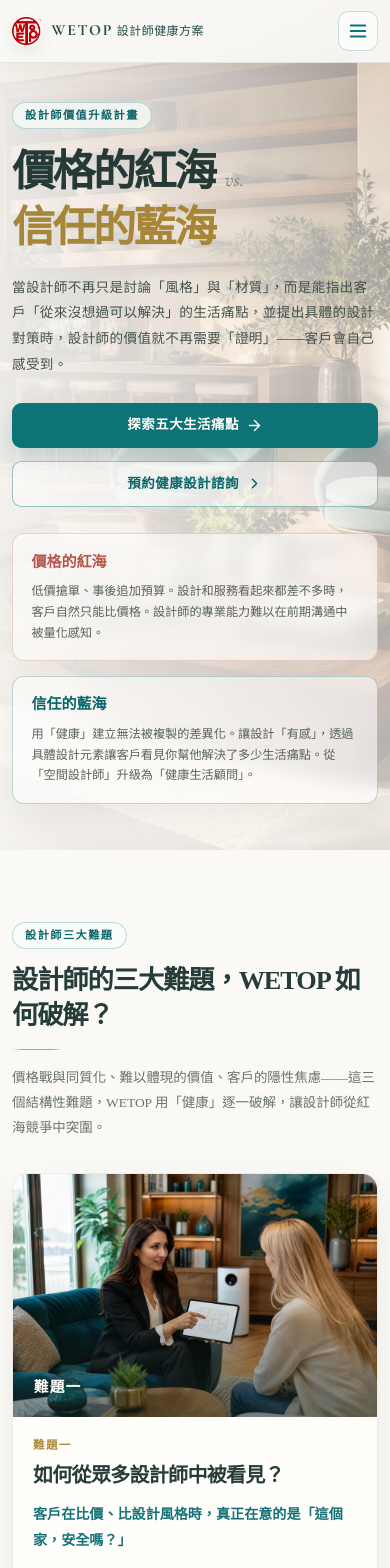
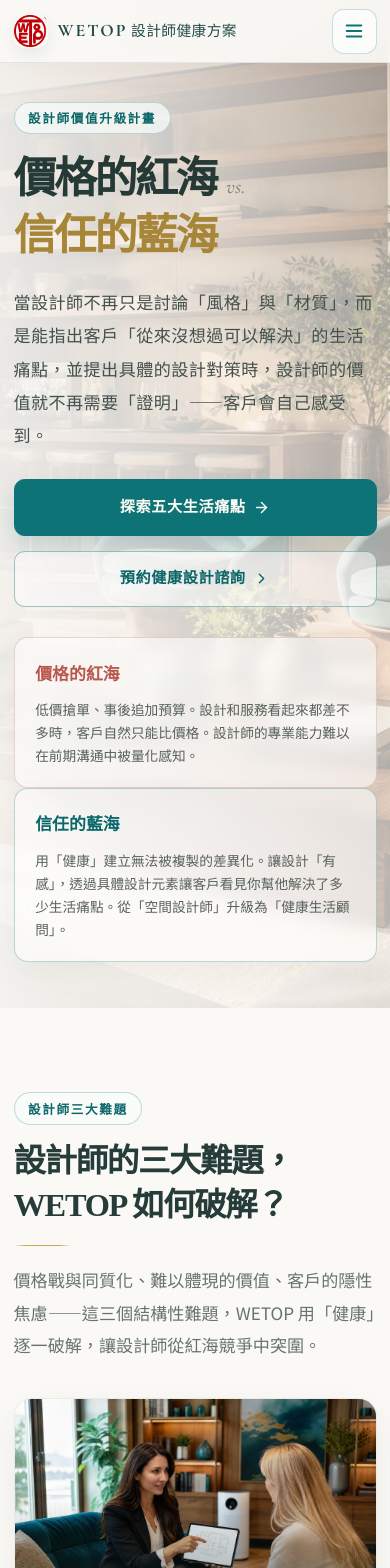
Before and after one commit to kavowu/Interior-Designer, a React (Vite) app: page / in a window 390 px wide. Shown: the top 1568 px of the page. Built offline with nearby package versions, Linux system fonts and the light colour scheme.

Commit message:
Improve overall typography readability

```diff
--- a/index.css
+++ b/index.css
@@ -178,13 +178,27 @@
   html {
     scroll-behavior: smooth;
     scroll-padding-top: 84px;
+    font-size: 19px;
   }
 
   body {
     min-width: 320px;
-    font-family: "Noto Serif TC", serif;
+    font-family: "Noto Sans TC", "Noto Serif TC", serif;
+    line-height: 1.9;
     background: #faf9f6;
     color: #2e3731;
+    -webkit-font-smoothing: antialiased;
+    text-rendering: optimizeLegibility;
+  }
+
+  p,
+  li,
+  blockquote,
+  input,
+  select,
+  textarea,
+  button {
+    line-height: 1.9;
   }
 
   button,
@@ -235,10 +249,10 @@
     align-items: center;
     gap: 0.55rem;
     color: #244d49;
-    font-family: "Noto Serif TC", serif;
-    font-size: 0.86rem;
+    font-family: "Noto Sans TC", "Noto Serif TC", serif;
+    font-size: 0.92rem;
     font-weight: 500;
-    letter-spacing: 0.04em;
+    letter-spacing: 0.025em;
     line-height: 1;
     text-decoration: none;
     white-space: nowrap;
@@ -407,9 +421,9 @@
     max-width: 720px;
     margin: 1.4rem auto 0;
     color: #43504b;
-    font-size: clamp(0.9rem, 1.3vw, 1.04rem);
+    font-size: clamp(1.02rem, 1.45vw, 1.14rem);
     letter-spacing: 0.025em;
-    line-height: 2;
+    line-height: 2.05;
   }
 
   .hero-actions {
@@ -470,7 +484,7 @@
     display: grid;
     grid-template-columns: repeat(2, minmax(0, 1fr));
     width: min(100%, 750px);
-    gap: 0.9rem;
+    line-height: 1.9;
     margin-top: 2.45rem;
   }
 
@@ -535,8 +549,8 @@
   .section-heading > p {
     margin: 0;
     color: #69736d;
-    font-size: 0.92rem;
-    line-height: 1.9;
+    font-size: 1.06rem;
+    line-height: 1.95;
   }
 
   .section-heading-light .section-kicker {
@@ -607,23 +621,23 @@
   .challenge-content { padding: clamp(1.5rem, 3.4vw, 2.4rem); }
   .challenge-eyebrow { margin: 0; color: #ae8c3d; font-size: 0.72rem; font-weight: 700; letter-spacing: 0.12em; }
   .challenge-content h3 { margin: 0.45rem 0 0; color: #273d39; font-size: clamp(1.25rem, 2vw, 1.62rem); font-weight: 700; letter-spacing: -0.035em; line-height: 1.42; }
-  .challenge-lead { margin: 0.8rem 0 0; color: #167277; font-size: 0.88rem; font-weight: 600; line-height: 1.8; }
+  .challenge-lead { margin: 0.8rem 0 0; color: #167277; font-size: 1.02rem; font-weight: 600; line-height: 1.88; }
   .challenge-copy { display: grid; gap: 0.9rem; margin-top: 1.25rem; }
   .challenge-copy h4,
-  .pain-detail h4 { margin: 0; color: #a8893f; font-size: 0.71rem; font-weight: 700; letter-spacing: 0.07em; }
-  .challenge-copy p { margin: 0.32rem 0 0; color: #5f6963; font-size: 0.79rem; line-height: 1.75; }
+  .pain-detail h4 { margin: 0; color: #a8893f; font-size: 0.82rem; font-weight: 700; letter-spacing: 0.07em; }
+  .challenge-copy p { margin: 0.32rem 0 0; color: #5f6963; font-size: 0.95rem; line-height: 1.86; }
   .challenge-highlights { display: grid; gap: 0.45rem; padding: 0; margin: 1.2rem 0 0; list-style: none; }
-  .challenge-highlights li { display: flex; align-items: flex-start; gap: 0.45rem; color: #3e645e; font-size: 0.76rem; line-height: 1.55; }
+  .challenge-highlights li { display: flex; align-items: flex-start; gap: 0.45rem; color: #3e645e; font-size: 0.92rem; line-height: 1.72; }
   .challenge-highlights svg { flex: 0 0 auto; margin-top: 0.08rem; color: #0d7377; }
 
   .script-callout { margin-top: 1.4rem; padding: 0.9rem; border: 1px solid rgb(201 168 76 / 34%); border-radius: 0.7rem; background: #fffcf4; }
-  .script-callout-head { display: flex; align-items: center; justify-content: space-between; gap: 0.8rem; color: #725c25; font-size: 0.75rem; font-weight: 700; }
+  .script-callout-head { display: flex; align-items: center; justify-content: space-between; gap: 0.8rem; color: #725c25; font-size: 0.88rem; font-weight: 700; }
   .copy-button,
-  .icon-copy-button { display: inline-flex; align-items: center; justify-content: center; gap: 0.35rem; color: #0d7377; border: 0; border-radius: 0.42rem; background: transparent; font-family: inherit; font-size: 0.72rem; font-weight: 700; transition: color 160ms cubic-bezier(0.23, 1, 0.32, 1), background-color 160ms cubic-bezier(0.23, 1, 0.32, 1), transform 160ms cubic-bezier(0.23, 1, 0.32, 1); }
+  .icon-copy-button { display: inline-flex; align-items: center; justify-content: center; gap: 0.35rem; color: #0d7377; border: 0; border-radius: 0.42rem; background: transparent; font-family: inherit; font-size: 0.82rem; font-weight: 700; transition: color 160ms cubic-bezier(0.23, 1, 0.32, 1), background-color 160ms cubic-bezier(0.23, 1, 0.32, 1), transform 160ms cubic-bezier(0.23, 1, 0.32, 1); }
   .copy-button { padding: 0.3rem 0.4rem; }
   .copy-button:hover,
   .icon-copy-button:hover { color: #07585c; background: rgb(13 115 119 / 9%); }
-  .script-callout blockquote { margin: 0.65rem 0 0; color: #535d56; font-family: "Cormorant Garamond", "Noto Serif TC", serif; font-size: 0.95rem; font-style: italic; line-height: 1.72; }
+  .script-callout blockquote { margin: 0.65rem 0 0; color: #535d56; font-family: "Cormorant Garamond", "Noto Serif TC", serif; font-size: 1.08rem; font-style: italic; line-height: 1.8; }
 
   .pain-section { background: linear-gradient(180deg, #f5f7f3 0%, #faf9f6 100%); }
   .pain-grid { display: grid; grid-template-columns: repeat(3, minmax(0, 1fr)); gap: 1rem; }
@@ -635,11 +649,11 @@
   .pain-card:hover .pain-image { transform: scale(1.055); }
   .pain-icon { position: absolute; z-index: 1; left: 0.9rem; bottom: 0.85rem; width: 2rem; height: 2rem; color: #fcfbf5; border: 1px solid rgb(255 255 255 / 45%); border-radius: 0.52rem; background: rgb(12 100 103 / 88%); box-shadow: 0 4px 13px rgb(0 0 0 / 12%); }
   .pain-card-body { padding: 1.08rem; }
-  .pain-card h3 { margin: 0; color: #2b4540; font-size: 1.04rem; font-weight: 700; letter-spacing: -0.025em; }
-  .pain-tagline { margin: 0.25rem 0 1.2rem; color: #877244; font-size: 0.77rem; }
+  .pain-card h3 { margin: 0; color: #2b4540; font-size: 1.12rem; font-weight: 700; letter-spacing: -0.025em; }
+  .pain-tagline { margin: 0.25rem 0 1.2rem; color: #877244; font-size: 0.95rem; }
   .pain-detail { padding-top: 0.8rem; border-top: 1px solid rgb(106 115 103 / 13%); }
   .pain-detail + .pain-detail { margin-top: 0.8rem; }
-  .pain-detail p { margin: 0.36rem 0 0; color: #626b65; font-size: 0.74rem; line-height: 1.72; }
+  .pain-detail p { margin: 0.36rem 0 0; color: #626b65; font-size: 0.9rem; line-height: 1.82; }
   .pain-value h4 { color: #0d7377; }
   .pain-grid .pain-card:nth-child(4) { grid-column: 1 / span 1; }
 
@@ -651,10 +665,10 @@
   .proposal-icon { position: absolute; z-index: 1; left: 0.75rem; bottom: 0.72rem; width: 1.82rem; height: 1.82rem; color: #f9f8f2; border-radius: 0.5rem; background: #0d7377; }
   .proposal-content { position: relative; padding: 0.9rem; }
   .proposal-heading { display: flex; align-items: flex-start; justify-content: space-between; gap: 0.5rem; }
-  .proposal-heading h3 { margin: 0; color: #274743; font-size: 0.9rem; line-height: 1.4; }
+  .proposal-heading h3 { margin: 0; color: #274743; font-size: 1.02rem; line-height: 1.55; }
   .icon-copy-button { width: 1.82rem; height: 1.82rem; flex: 0 0 auto; color: #13757a; }
   .quote-mark { margin-top: 0.85rem; color: #d1b161; opacity: 0.8; }
-  .proposal-content blockquote { margin: 0.18rem 0 0; color: #59645c; font-family: "Cormorant Garamond", "Noto Serif TC", serif; font-size: 0.88rem; font-style: italic; line-height: 1.78; }
+  .proposal-content blockquote { margin: 0.18rem 0 0; color: #59645c; font-family: "Cormorant Garamond", "Noto Serif TC", serif; font-size: 1rem; font-style: italic; line-height: 1.85; }
 
   .technology-section { background: #faf9f6; }
   .technology-hero { height: clamp(15rem, 30vw, 22rem); border-radius: 0.96rem; box-shadow: 0 18px 35px rgb(35 48 40 / 11%); }
@@ -666,11 +680,11 @@
   .technology-card { padding: 1.15rem; border: 1px solid rgb(91 104 94 / 12%); border-radius: 0.8rem; background: #fffefa; box-shadow: 0 12px 25px rgb(39 51 42 / 5%); }
   .technology-icon { width: 2.3rem; height: 2.3rem; color: #e8ddb3; border-radius: 0.65rem; background: #126e71; }
   .technology-card h3 { margin: 0.75rem 0 0; color: #294640; font-size: 0.95rem; line-height: 1.5; }
-  .technology-card p { margin: 0.55rem 0 0; color: #616b64; font-size: 0.75rem; line-height: 1.75; }
-  .not-product-row { display: flex; align-items: center; justify-content: center; flex-wrap: wrap; gap: 0.75rem 1rem; margin-top: 1.6rem; color: #706039; font-size: 0.78rem; text-align: center; }
+  .technology-card p { margin: 0.55rem 0 0; color: #616b64; font-size: 0.92rem; line-height: 1.9; }
+  .not-product-row { display: flex; align-items: center; justify-content: center; flex-wrap: wrap; gap: 0.75rem 1rem; margin-top: 1.6rem; color: #706039; font-size: 0.92rem; text-align: center; }
   .not-product-row > span { font-weight: 700; }
   .not-product-row > div { display: flex; justify-content: center; flex-wrap: wrap; gap: 0.42rem; }
-  .not-product-row em { padding: 0.25rem 0.52rem; color: #a3564d; border: 1px solid rgb(163 86 77 / 24%); border-radius: 999px; background: #fff7f4; font-size: 0.7rem; font-style: normal; }
+  .not-product-row em { padding: 0.25rem 0.52rem; color: #a3564d; border: 1px solid rgb(163 86 77 / 24%); border-radius: 999px; background: #fff7f4; font-size: 0.82rem; font-style: normal; }
 
   .service-section { background: linear-gradient(180deg, #f3f7f4 0%, #faf9f6 100%); }
   .service-visual { height: clamp(10rem, 19vw, 14rem); border-radius: 0.9rem; box-shadow: 0 16px 30px rgb(45 59 49 / 9%); }
@@ -679,14 +693,14 @@
   .service-number { display: block; color: #d4b55d; font-family: "Cormorant Garamond", serif; font-size: 2.25rem; font-weight: 700; line-height: 1; }
   .service-icon { width: 2.45rem; height: 2.45rem; margin: 0.65rem auto 0; color: #eef0dc; border-radius: 999px; background: #0d7377; }
   .service-step h3 { margin: 0.7rem 0 0; color: #294640; font-size: 1rem; }
-  .service-step p { margin: 0.5rem 0 0; color: #657069; font-size: 0.78rem; line-height: 1.75; }
+  .service-step p { margin: 0.5rem 0 0; color: #657069; font-size: 0.92rem; line-height: 1.9; }
   .service-connector { position: absolute; z-index: 1; top: 50%; left: calc(100% + 0.1rem); width: calc(1rem - 0.2rem); border-top: 1px dashed #c8b36e; }
 
   .comparison-section { background: linear-gradient(120deg, #135a5c 0%, #0b7276 52%, #0c6468 100%); }
   .comparison-visual { height: clamp(13rem, 25vw, 18.5rem); border: 1px solid rgb(255 255 255 / 22%); border-radius: 0.92rem; box-shadow: 0 18px 35px rgb(0 41 44 / 21%); }
   .comparison-table { overflow: hidden; margin-top: 1.15rem; border: 1px solid rgb(255 255 255 / 22%); border-radius: 0.88rem; background: rgb(255 255 255 / 94%); box-shadow: 0 18px 33px rgb(0 41 44 / 15%); }
   .comparison-table-row { display: grid; grid-template-columns: 0.78fr 1fr 1.15fr; }
-  .comparison-table-row > div { display: flex; align-items: center; padding: 0.84rem 1rem; border-top: 1px solid rgb(85 101 90 / 10%); color: #52605a; font-size: 0.78rem; line-height: 1.65; }
+  .comparison-table-row > div { display: flex; align-items: center; padding: 0.84rem 1rem; border-top: 1px solid rgb(85 101 90 / 10%); color: #52605a; font-size: 0.95rem; line-height: 1.8; }
   .comparison-table-row > div + div { border-left: 1px solid rgb(85 101 90 / 10%); }
   .comparison-table-head > div { color: #fbfaf5; border-top: 0; background: #276d6f; font-size: 0.8rem; font-weight: 700; }
   .comparison-label { color: #3c514b !important; font-weight: 700; background: #f5f4ec; }
@@ -743,7 +757,7 @@
     align-items: center;
     gap: 1.45rem;
     color: #63716c;
-    font-size: 0.77rem;
+    font-size: 0.9rem;
     letter-spacing: 0.035em;
   }
 
@@ -765,7 +779,7 @@
   .footer-quote {
     margin: 0;
     color: #7b8580;
-    font-size: 0.68rem;
+    font-size: 0.8rem;
     line-height: 1.8;
   }
 
@@ -773,7 +787,7 @@
     margin-top: 0.4rem;
     color: #8b938f;
     font-family: "Noto Serif TC", serif;
-    font-size: 0.66rem;
+    font-size: 0.78rem;
   }
 
   .mobile-menu-overlay {
@@ -895,12 +909,12 @@
     .page-container,
     .site-header-inner { width: min(100% - 1.5rem, 1180px); }
     .site-header-inner { min-height: 62px; }
-    .site-brand { font-size: 0.75rem; }
+    .site-brand { font-size: 0.82rem; }
     .site-brand strong { font-size: 0.98rem; }
     .brand-symbol { width: 1.9rem; height: 1.9rem; }
     .hero-content { align-items: flex-start; padding-top: 102px; text-align: left; }
     .hero-content h1 { justify-content: flex-start; font-size: clamp(2.1rem, 11vw, 3.05rem); }
-    .hero-lead { margin-inline: 0; font-size: 0.85rem; line-height: 1.9; }
+    .hero-lead { margin-inline: 0; font-size: 0.95rem; line-height: 1.95; }
     .hero-actions { justify-content: flex-start; width: 100%; }
     .hero-actions .button { flex: 1 1 100%; }
     .sea-cards { grid-template-columns: 1fr; margin-top: 1.65rem; }
@@ -908,12 +922,12 @@
     .section-heading { margin-bottom: 2rem; text-align: left; }
     .section-heading .section-kicker { margin-left: 0; }
     .section-heading .section-divider { margin-left: 0; }
-    .section-heading h2 { font-size: 1.64rem; }
-    .section-heading > p { font-size: 0.84rem; line-height: 1.85; }
+    .section-heading h2 { font-size: 1.8rem; }
+    .section-heading > p { font-size: 0.95rem; line-height: 1.9; }
     .challenge-image-wrap { min-height: 12.5rem; }
     .challenge-content { padding: 1.25rem; }
-    .challenge-copy p { font-size: 0.76rem; }
-    .script-callout blockquote { font-size: 0.87rem; }
+    .challenge-copy p { font-size: 0.9rem; }
+    .script-callout blockquote { font-size: 1rem; }
     .pain-grid,
     .scripts-grid,
     .technology-grid,
@@ -929,16 +943,20 @@
     .comparison-table { overflow: visible; border: 0; border-radius: 0; background: transparent; box-shadow: none; }
     .comparison-table-row { display: grid; grid-template-columns: 1fr 1fr; overflow: hidden; margin-bottom: 0.75rem; border: 1px solid rgb(255 255 255 / 31%); border-radius: 0.72rem; background: #fffefa; }
     .comparison-table-head { display: none; }
-    .comparison-table-row > div { min-height: auto; padding: 0.7rem; border-top: 0; font-size: 0.72rem; }
+    .comparison-table-row > div { min-height: auto; padding: 0.7rem; border-top: 0; font-size: 0.86rem; }
     .comparison-label { grid-column: 1 / -1; justify-content: center !important; color: #f5f4ec !important; background: #2b7072; }
     .comparison-old::before,
-    .comparison-new::before { display: block; margin-bottom: 0.22rem; font-size: 0.64rem; font-weight: 700; }
+    .comparison-new::before { display: block; margin-bottom: 0.22rem; font-size: 0.76rem; font-weight: 700; }
     .comparison-old::before { content: "一般設計師"; color: #b07861; }
     .comparison-new::before { content: "健康設計師"; color: #0d7377; }
     .form-two-columns { grid-template-columns: 1fr; }
     .consultation-form { padding: 1.15rem; }
     .pain-choice-row { gap: 0.42rem; }
-    .pain-choice { font-size: 0.69rem; }
+    .pain-choice { font-size: 0.9rem; }
+  }
+
+  @media (max-width: 620px) {
+    html { font-size: 18px; }
   }
 
   @media (prefers-reduced-motion: reduce) {
--- a/index.html
+++ b/index.html
@@ -9,7 +9,7 @@
     <title>WETOP 設計師健康方案中心</title>
     <link rel="preconnect" href="https://fonts.googleapis.com" />
     <link rel="preconnect" href="https://fonts.gstatic.com" crossorigin />
-    <link href="https://fonts.googleapis.com/css2?family=Cormorant+Garamond:ital,wght@0,400;0,500;0,600;0,700;1,400;1,500;1,600&family=Noto+Serif+TC:wght@400;500;600;700;900&display=swap" rel="stylesheet" />
+    <link href="https://fonts.googleapis.com/css2?family=Cormorant+Garamond:ital,wght@0,400;0,500;0,600;0,700;1,400;1,500;1,600&family=Noto+Sans+TC:wght@400;500;600;700&family=Noto+Serif+TC:wght@400;500;600;700;900&display=swap" rel="stylesheet" />
   </head>
 
   <body>
--- a/vite.config.js
+++ b/vite.config.js
@@ -1,6 +1,8 @@
 import tailwindcss from "@tailwindcss/vite";
 import react from "@vitejs/plugin-react";
 import { defineConfig } from "vite";
+const pagesBase = "/Interior-Designer/";
 export default defineConfig({
+    base: process.env.GITHUB_ACTIONS === "true" ? pagesBase : "/",
     plugins: [react(), tailwindcss()],
 });
```
